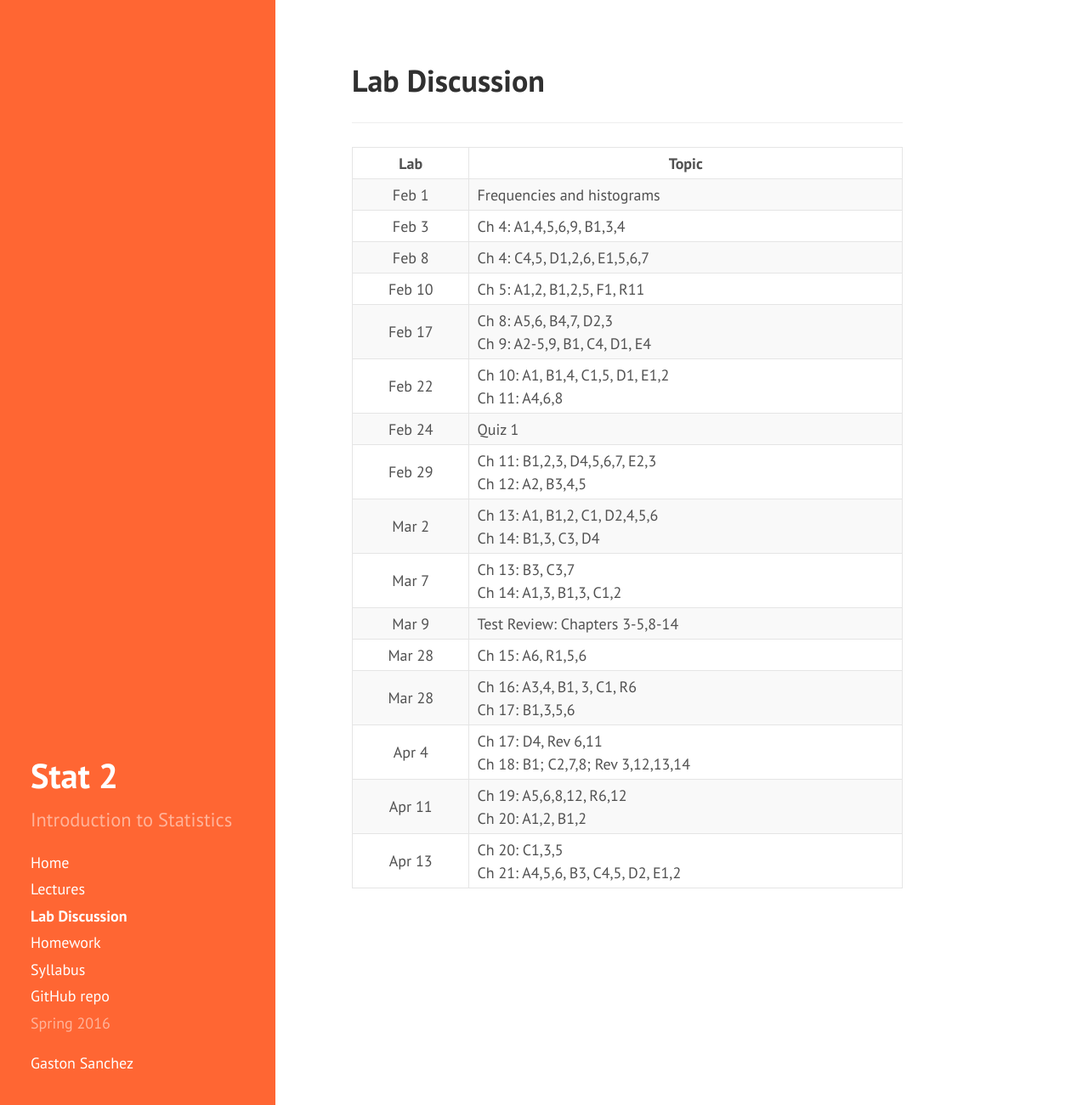
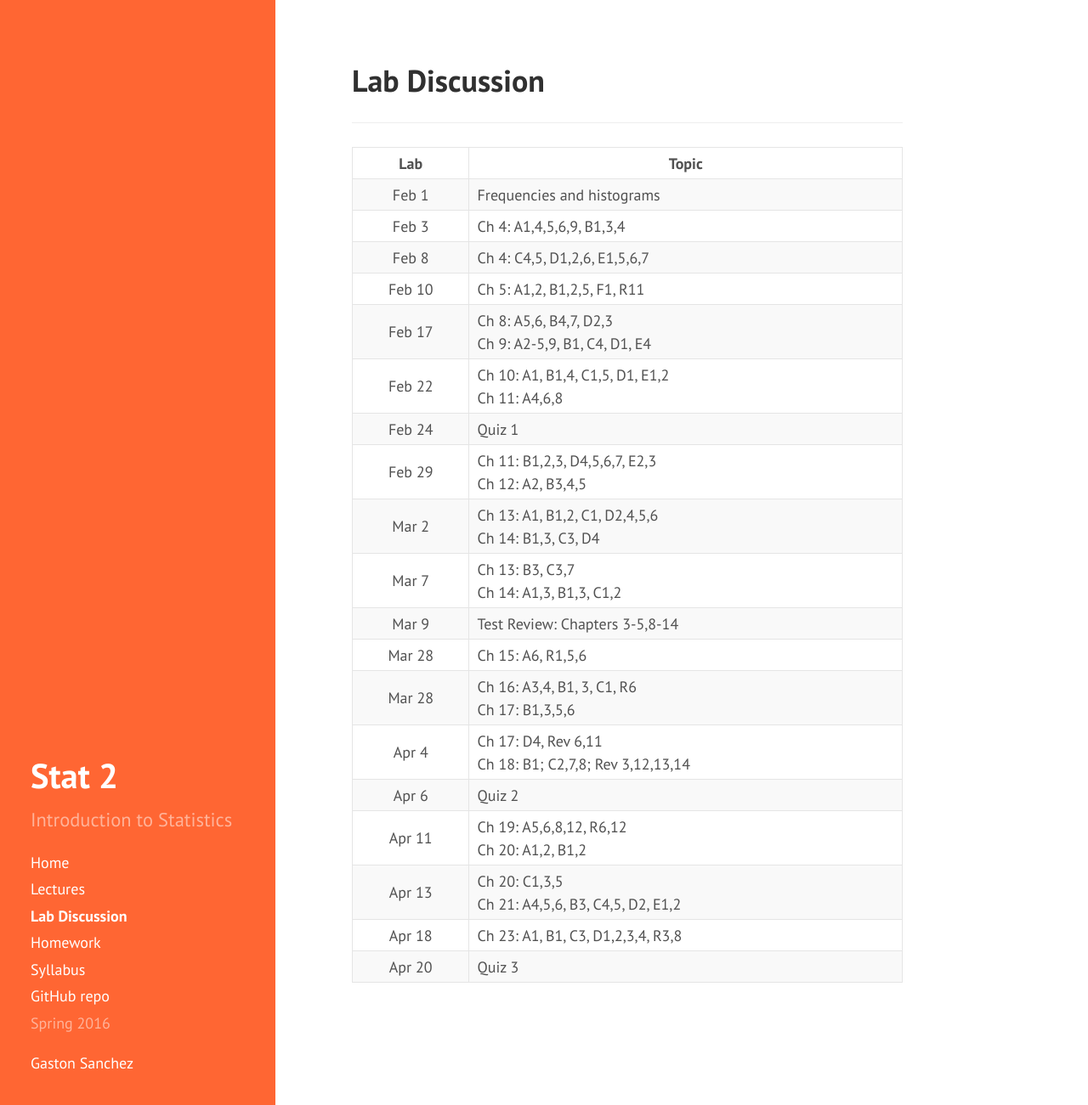
Before and after one commit to gastonstat/relic-stat2, a Jekyll site: the page built from lab/index.md, in a window 1280 px wide and 1301 px high. Shown: the whole window at 85% size. Built offline with Jekyll 4.4.1, drawn with Linux system fonts in a browser that asks for light colours; nearby versions of some CDN libraries.

```diff
--- a/lab/index.md
+++ b/lab/index.md
@@ -77,6 +77,10 @@
         Ch 18: B1; C2,7,8; Rev 3,12,13,14</td>
     </tr>
     <tr>
+      <td align="center">Apr 6</td>
+      <td>Quiz 2</td>
+    </tr>
+    <tr>
       <td align="center">Apr 11</td>
       <td>Ch 19: A5,6,8,12, R6,12<br>
         Ch 20: A1,2, B1,2</td>
@@ -86,5 +90,13 @@
       <td>Ch 20: C1,3,5<br>
         Ch 21: A4,5,6, B3, C4,5, D2, E1,2</td>
     </tr>
+    <tr>
+      <td align="center">Apr 18</td>
+      <td>Ch 23: A1, B1, C3, D1,2,3,4, R3,8</td>
+    </tr>
+    <tr>
+      <td align="center">Apr 20</td>
+      <td>Quiz 3</td>
+    </tr>
   </tbody>
  </table>
```
Also changed, not shown: homework/index.md (+2 -1 lines).
